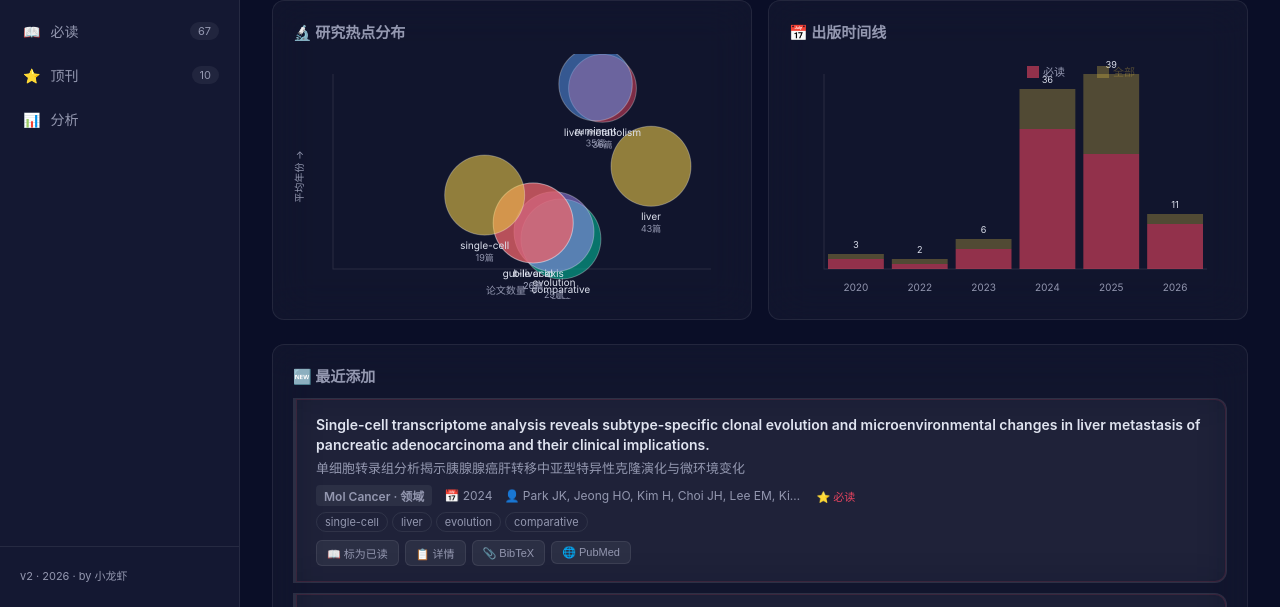
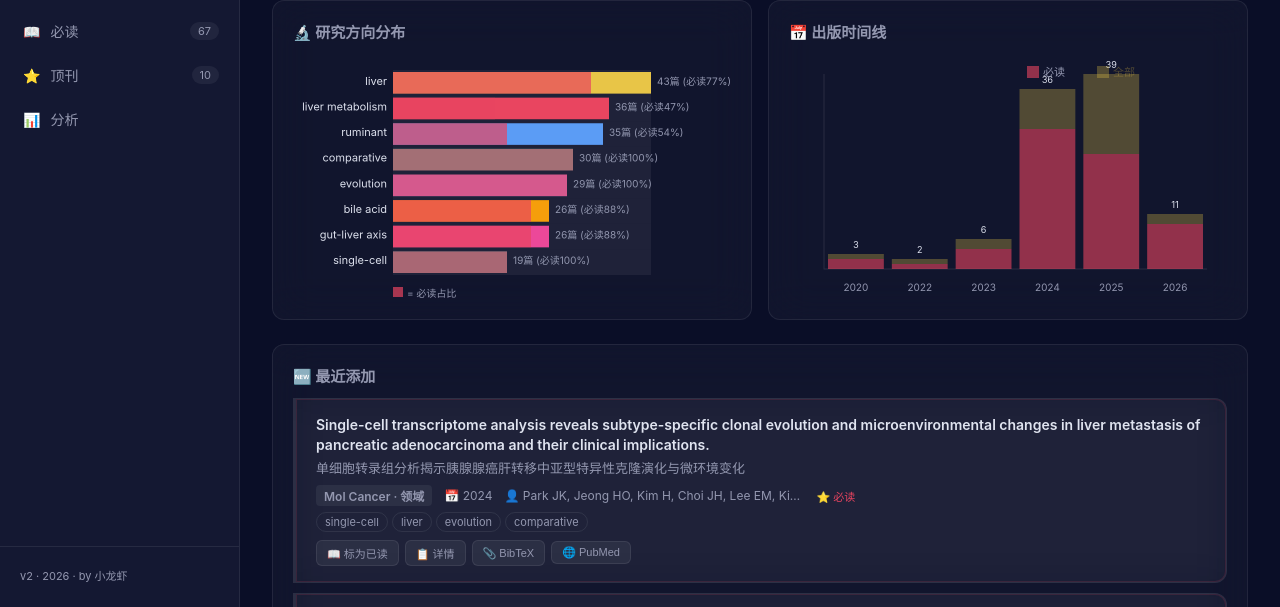
Before and after one commit to 1310493811/chaoyue-literature, a plain HTML site: page index.html in a window 1280 px wide. Shown: the part 173-780 px from the top of the page. Drawn offline with Linux system fonts and the light colour scheme.

Commit message:
fix: 图表不重叠 - 气泡图改横向柱状图 + 雷达图防溢出

```diff
--- a/index.html
+++ b/index.html
@@ -240,6 +240,7 @@ function renderStats() {
 }
 
 function drawBubbleChart(canvasId, data) {
+  // Replace bubble chart with clear non-overlapping horizontal bar chart
   const canvas = document.getElementById(canvasId);
   if (!canvas) return;
   const ctx = canvas.getContext('2d');
@@ -249,36 +250,56 @@ function drawBubbleChart(canvasId, data) {
   const w = canvas.offsetWidth, h = canvas.offsetHeight;
   ctx.clearRect(0,0,w,h);
 
+  // Sort by count descending
+  const sorted = [...data].sort((a,b)=>b.count-a.count);
   const maxCount = Math.max(...data.map(d=>d.count),1);
-  const minYear = Math.min(...data.map(d=>d.avgYear));
-  const maxYear = Math.max(...data.map(d=>d.avgYear));
-  const pad = {l:40, r:20, t:20, b:30};
+  const n = sorted.length;
+  const barH = Math.min(28, (h-40)/n - 4);
+  const gap = 4;
+  const leftPad = 100, rightPad = 80;
+  const chartW = w - leftPad - rightPad;
+  const startY = 16;
 
-  // Axes
-  ctx.strokeStyle = 'rgba(255,255,255,0.1)'; ctx.lineWidth=1;
-  ctx.beginPath(); ctx.moveTo(pad.l,pad.t); ctx.lineTo(pad.l,h-pad.b); ctx.lineTo(w-pad.r,h-pad.b); ctx.stroke();
+  // Color map
+  const colors = ['#e8c547','#e94560','#5b9cf5','#00d4aa','#a78bfa','#f59e0b','#ec4899','#14b8a6',
+    '#6366f1','#f43f5e','#8b5cf6','#22c55e'];
 
-  // Labels
-  ctx.fillStyle='#9498b0'; ctx.font='10px Inter,sans-serif'; ctx.textAlign='center';
-  ctx.fillText('论文数量 →', w/2, h-5);
-  ctx.save(); ctx.translate(10,h/2); ctx.rotate(-Math.PI/2); ctx.fillText('平均年份 →',0,0); ctx.restore();
+  sorted.forEach((d,i) => {
+    const y = startY + i*(barH+gap);
+    const bw = Math.max(10, (d.count/maxCount)*chartW);
+    const mustRatio = d.count>0 ? d.mustRead/d.count : 0;
 
-  const colors = ['rgba(232,197,71,0.6)','rgba(233,69,96,0.5)','rgba(91,156,245,0.5)',
-    'rgba(0,212,170,0.5)','rgba(167,139,250,0.5)','rgba(245,158,11,0.5)','rgba(236,72,153,0.5)'];
+    // Bar background (total)
+    ctx.fillStyle = 'rgba(255,255,255,0.06)';
+    ctx.fillRect(leftPad, y, chartW, barH + 4);
 
-  data.forEach((d,i) => {
-    const x = pad.l + (d.count/maxCount)*(w-pad.l-pad.r-80) + 20;
-    const y = pad.t + (1-(d.avgYear-minYear)/(maxYear-minYear||1))*(h-pad.t-pad.b-40) + 10;
-    const r = Math.max(8, Math.min(40, 15+(d.mustRead/d.count)*40));
-    ctx.beginPath(); ctx.arc(x,y,r,0,Math.PI*2);
-    ctx.fillStyle = colors[i%colors.length]; ctx.fill();
-    ctx.strokeStyle='rgba(255,255,255,0.3)'; ctx.lineWidth=1; ctx.stroke();
+    // Filled portion
+    const gradient = ctx.createLinearGradient(leftPad, 0, leftPad+bw, 0);
+    gradient.addColorStop(0, colors[i%colors.length]);
+    gradient.addColorStop(1, colors[i%colors.length].replace(')','0.4)'));
+    ctx.fillStyle = gradient;
+    ctx.fillRect(leftPad, y+2, bw, barH);
 
-    ctx.fillStyle='#e0e4f0'; ctx.font='10px Inter,sans-serif'; ctx.textAlign='center';
-    ctx.fillText(d.tag, x, y+r+14);
-    ctx.fillStyle='#9498b0'; ctx.font='9px Inter,sans-serif';
-    ctx.fillText(d.count+'篇', x, y+r+26);
+    // Must-read indicator
+    if (mustRatio>0) {
+      ctx.fillStyle = 'rgba(233,69,96,0.7)';
+      ctx.fillRect(leftPad, y+2, bw*mustRatio, barH);
+    }
+
+    // Tag label (left)
+    ctx.fillStyle='#e0e4f0'; ctx.font='11px Inter,Noto Sans SC,sans-serif';
+    ctx.textAlign='right'; ctx.fillText(d.tag, leftPad-6, y+barH/2+4);
+
+    // Count label (right of bar)
+    const cntText = d.count+'篇'+(mustRatio>0?' (必读'+Math.round(mustRatio*100)+'%)':'');
+    ctx.fillStyle='#9498b0'; ctx.font='10px Inter,sans-serif';
+    ctx.textAlign='left'; ctx.fillText(cntText, leftPad+bw+6, y+barH/2+4);
   });
+
+  // Legend
+  ctx.fillStyle='rgba(233,69,96,0.7)'; ctx.fillRect(leftPad, startY+n*(barH+gap)+12, 10, 10);
+  ctx.fillStyle='#9498b0'; ctx.font='10px Inter,sans-serif'; ctx.textAlign='left';
+  ctx.fillText('= 必读占比', leftPad+14, startY+n*(barH+gap)+22);
 }
 
 function drawTimeline(canvasId, data) {
@@ -334,7 +355,7 @@ function drawRadar(canvasId, data) {
   const w = canvas.offsetWidth, h = canvas.offsetHeight;
   ctx.clearRect(0,0,w,h);
 
-  const cx = w/2, cy = h/2, maxR = Math.min(w,h)*0.35;
+  const cx = w/2, cy = h/2+8, maxR = Math.min(w,h)*0.28;
   const n = data.length;
   const maxVal = Math.max(...data.map(d=>d.value),1);
 
@@ -356,8 +377,12 @@ function drawRadar(canvasId, data) {
     const angle = (Math.PI*2/n)*i - Math.PI/2;
     ctx.beginPath(); ctx.moveTo(cx,cy); ctx.lineTo(cx+maxR*Math.cos(angle),cy+maxR*Math.sin(angle));
     ctx.strokeStyle='rgba(255,255,255,0.1)'; ctx.stroke();
-    ctx.fillStyle='#9498b0'; ctx.font='11px Inter,Noto Sans SC,sans-serif'; ctx.textAlign='center';
-    const lx = cx + (maxR+20)*Math.cos(angle), ly = cy + (maxR+20)*Math.sin(angle)+4;
+    ctx.fillStyle='#9498b0'; ctx.font='11px Inter,Noto Sans SC,sans-serif';
+    const lx = cx + (maxR+30)*Math.cos(angle), ly = cy + (maxR+30)*Math.sin(angle)+4;
+    // Adjust text alignment per quadrant to prevent cutoff
+    if (lx > cx+10) ctx.textAlign='left';
+    else if (lx < cx-10) ctx.textAlign='right';
+    else ctx.textAlign='center';
     ctx.fillText(data[i].label, lx, ly);
   }
 
@@ -420,8 +445,9 @@ function drawBarChart(canvasId, data) {
     ctx.fillRect(100, y, bw, barH);
     ctx.fillStyle='#e0e4f0'; ctx.font='12px Inter,sans-serif'; ctx.textAlign='right';
     ctx.fillText(d.label, 92, y+barH-8);
-    ctx.fillStyle='#9498b0'; ctx.textAlign='left';
-    ctx.fillText(d.value+'篇 ('+Math.round(d.value/data.reduce((s,x)=>s+x.value,0)*100)+'%)', 104+bw, y+barH-8);
+    ctx.fillStyle='#e0e4f0'; ctx.textAlign='left'; ctx.font='12px Inter,sans-serif';
+    const pct = data.reduce((s,x)=>s+x.value,0);
+    ctx.fillText(d.value+'篇 ('+(pct>0?Math.round(d.value/pct*100):0)+'%)', 104+bw+6, y+barH-8);
   });
 }
 
@@ -528,7 +554,7 @@ function renderDashboard() {
   document.getElementById('page-dashboard').innerHTML = `
     ${renderStats()}
     <div class="charts-row">
-      <div class="g-card chart-box"><h3>🔬 研究热点分布</h3><canvas id="chart-bubble"></canvas></div>
+      <div class="g-card chart-box"><h3>🔬 研究方向分布</h3><canvas id="chart-bubble"></canvas></div>
       <div class="g-card chart-box"><h3>📅 出版时间线</h3><canvas id="chart-timeline"></canvas></div>
     </div>
     <div class="g-card"><h3 style="margin-bottom:12px;font-size:15px;color:var(--text2);">🆕 最近添加</h3>${recent.map(p=>renderPaperCard(p)).join('')}</div>`;
```
